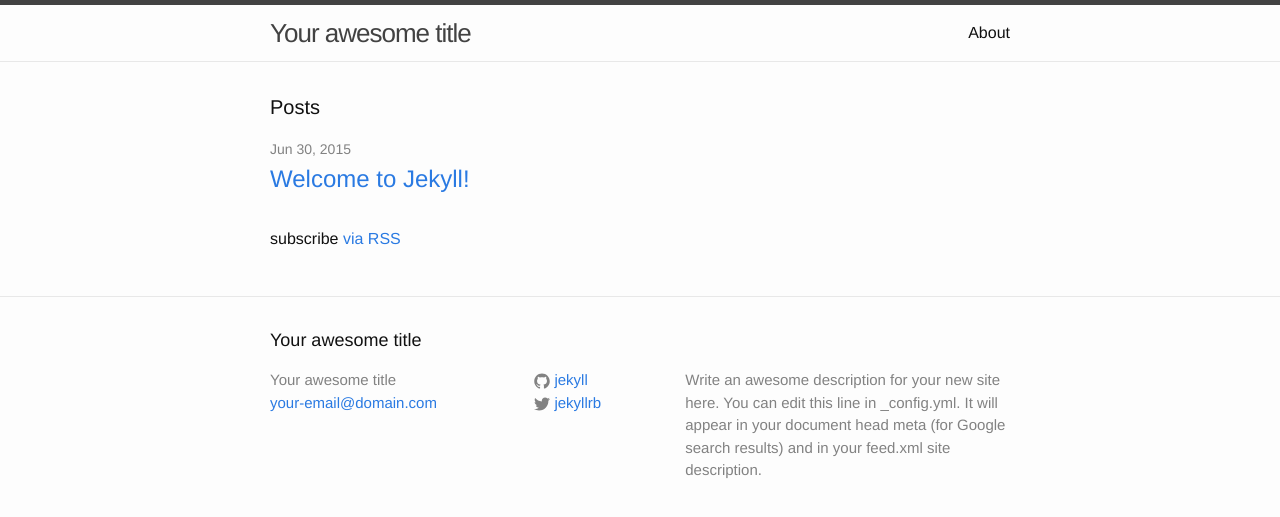
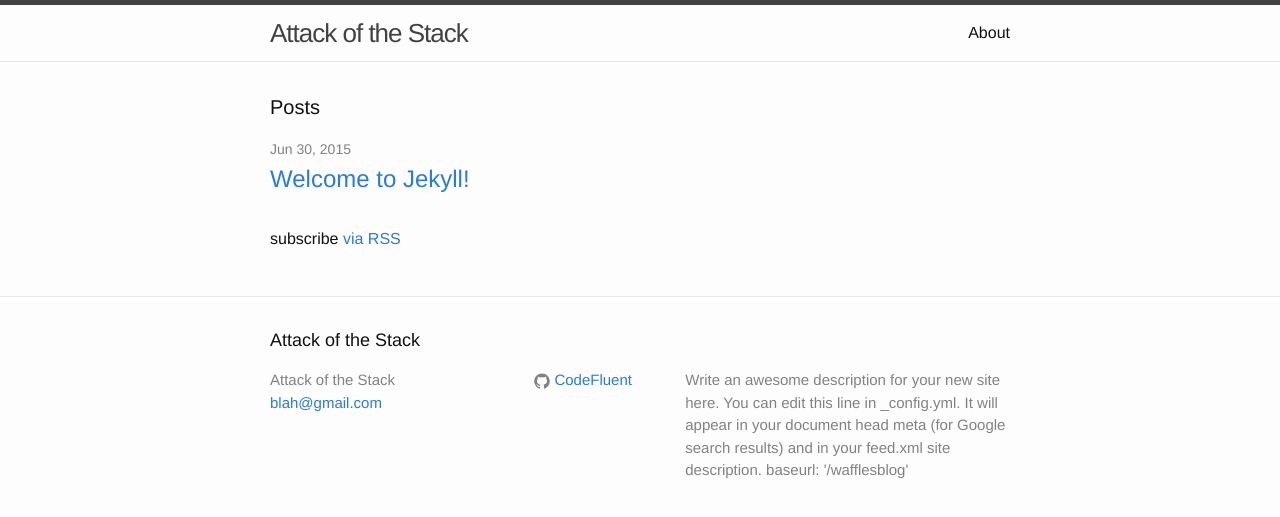
Before and after one commit to CodeFluent/wafflesblog, a Jekyll site: the page built from index.html, in a window 1280 px wide. Shown: the top 517 px of the page. Built offline with Jekyll 4.4.1, drawn with Linux system fonts in a browser that asks for light colours.

```diff
--- a/_config.yml
+++ b/_config.yml
@@ -1,14 +1,16 @@
 # Site settings
-title: Your awesome title
-email: your-email@domain.com
+title: Attack of the Stack
+email: blah@gmail.com
 description: > # this means to ignore newlines until "baseurl:"
   Write an awesome description for your new site here. You can edit this
   line in _config.yml. It will appear in your document head meta (for
   Google search results) and in your feed.xml site description.
-baseurl: "" # the subpath of your site, e.g. /blog/
+  baseurl: '/wafflesblog'
 url: "http://yourdomain.com" # the base hostname & protocol for your site
-twitter_username: jekyllrb
-github_username:  jekyll
+
+github_username:  CodeFluent
+highlighter: pygments
+encoding: UTF-8
 
 # Build settings
 markdown: kramdown
```
